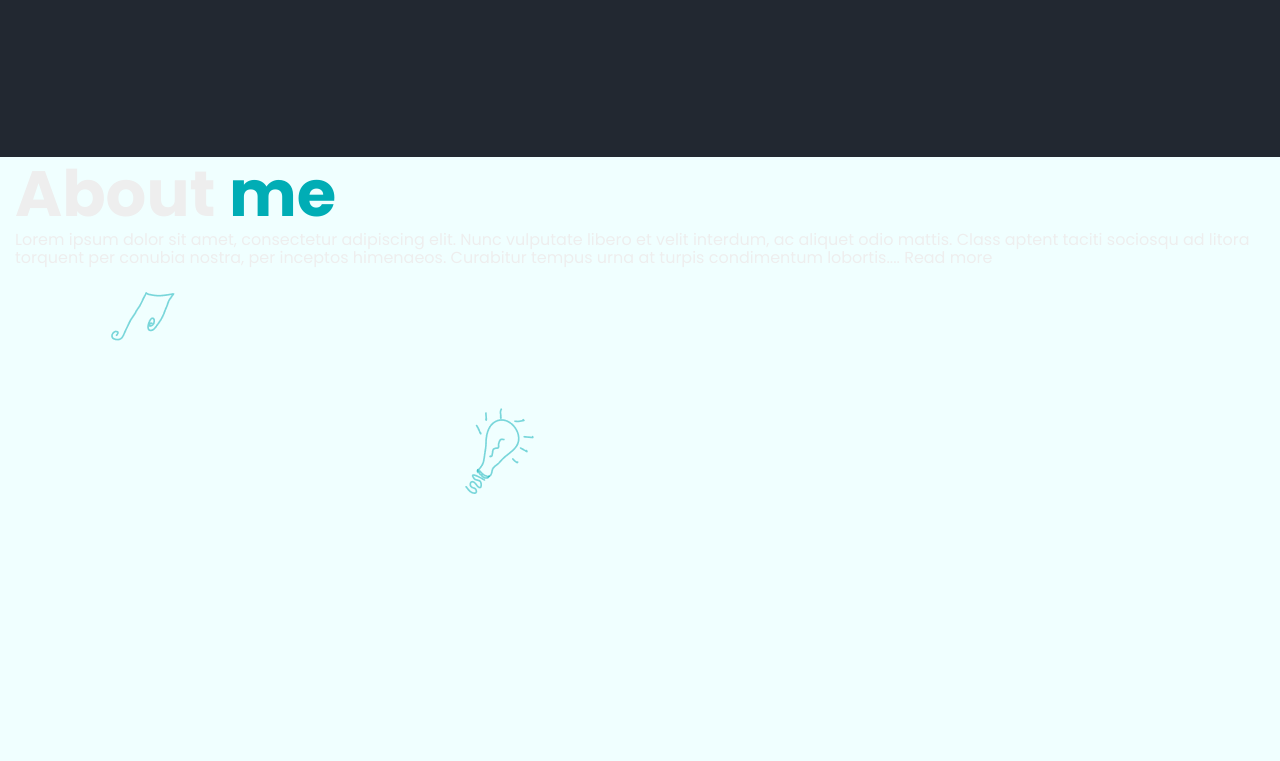
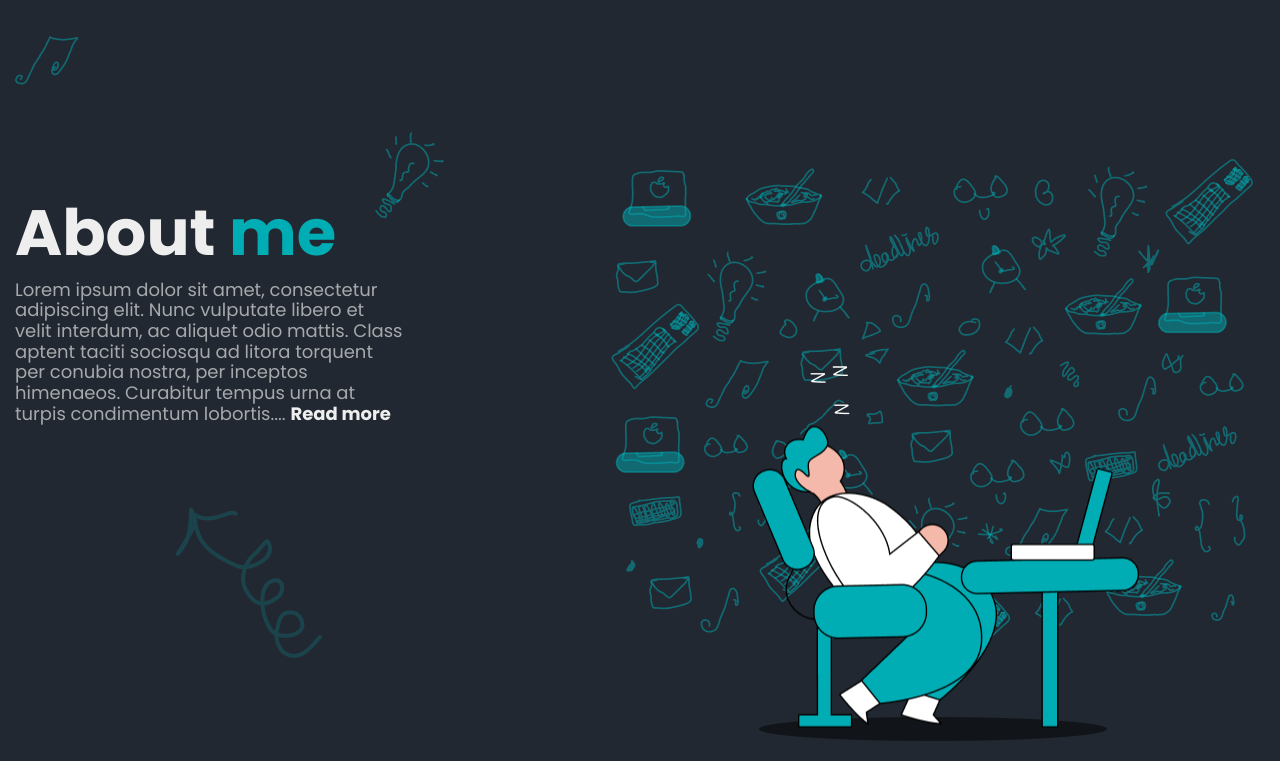
Before and after one commit to STEpanB0/Portfolio, a React (Create React App) app: page / in a window 1280 px wide. Shown: the part 1120-1881 px from the top of the page. Built offline with nearby package versions, Linux system fonts and the light colour scheme.

Commit message:
Added the full completed about section

```diff
--- a/src/App.css
+++ b/src/App.css
@@ -24,6 +24,7 @@ body{
 p,h1,h2,button,a,div{
     font-family: 'Poppins-Regular';
     color: #EEEEEE;
+    font-size: 18px;
 }
 span{
     color: #00ADB5;
--- a/src/Components/About/About.css
+++ b/src/Components/About/About.css
@@ -1,23 +1,64 @@
 .About {
-    background-color: azure;
     height: 890px;
+    border-bottom: 1px solid rgba(238, 238, 238, .1);
 }
 .wrapperOfAbout {
-    margin-top: 256px;
     position: relative;
+}
+.aboutInfo{
+    display: flex;
+    justify-content: space-between;
+    align-items: center;
+    padding-top: 250px;
+}
+.aboutinfoMainBlock {
+    height: 500px;
+}
+.textAbout {
+    color: rgba(255, 255, 255, 0.60);
+    max-width: 390px;
+    margin-top: 10px;
+}
+.readmore{
+    font-family: 'Poppins-Bold';
+    color: #EEEEEE;
 }
 .Music {
     position: absolute;
     top: 135px;
-    left: 96px;
 }
 .Bulb {
     position: absolute;
-    top: 247px;
-    left: 444px;
+    top: 227px;
+    left: 354px;
 }
 .UpSpiral {
     position: absolute;
     top: 606px;
-    left: 257px;
+    left: 160px;
 }
+.aboutImg {
+    width: 665px;
+    height: 590px;
+    position: relative;
+}
+.DoodlesItems {
+    position: absolute;
+}
+.Ellipse2 {
+    position: absolute;
+    top: 578px;
+    left: 50%;
+    transform: translate(-50%, -50%);
+}
+.Person2 {
+    top: 400px;
+    left: 50%;
+    transform: translate(-50%, -50%);
+    position: absolute;
+}
+.Sleeping {
+    top: 215px;
+    left: 210px;
+    position: absolute;
+}
--- a/src/Components/About/About.tsx
+++ b/src/Components/About/About.tsx
@@ -1,7 +1,7 @@
 import './About.css';
 import Ellipse from '../../assets/images/Ellipse.png';
 import Person2 from '../../assets/images/Person2.png';
-import DoodlesItems from '../../assets/images/DoodlesItems.png';
+import DoodlesItems from '../../assets/images/DoodleItems.png';
 import Sleeping from '../../assets/images/Sleeping.png';
 import UpSpiral from '../../assets/images/UpSpiral.png';
 import Music from '../../assets/images/Music.png';
@@ -17,14 +17,13 @@ function About() {
                 <div className="aboutInfo">
                     <div className="aboutinfoMainBlock">
                         <h2 className="titleAbout">About <span>me</span></h2>
-                        <p className="textAbout">Lorem ipsum dolor sit amet, consectetur adipiscing elit. Nunc vulputate libero et velit interdum, ac aliquet odio mattis. Class aptent taciti sociosqu ad litora torquent per conubia nostra, per inceptos himenaeos. Curabitur tempus urna at turpis condimentum lobortis.... Read more</p>
+                        <p className="textAbout">Lorem ipsum dolor sit amet, consectetur adipiscing elit. Nunc vulputate libero et velit interdum, ac aliquet odio mattis. Class aptent taciti sociosqu ad litora torquent per conubia nostra, per inceptos himenaeos. Curabitur tempus urna at turpis condimentum lobortis.... <span className='readmore'>Read more</span></p>
                     </div>
                     <div className="aboutImg">
-                        <img src="" alt="" className="DoodlesItems" />
-                        <img src="" alt="" className="Ellipse" />
-                        <img src="" alt="" className="Person2" />
-                        <img src="" alt="" className="Sleeping" />
-
+                        <img src={DoodlesItems} alt="" className="DoodlesItems" />
+                        <img src={Ellipse} alt="" className="Ellipse2" />
+                        <img src={Person2} alt="" className="Person2" />
+                        <img src={Sleeping} alt="" className="Sleeping" />
                     </div>
                 </div>
             </div>
```
Also changed, not shown: public/index.html (+0 -23 lines).
